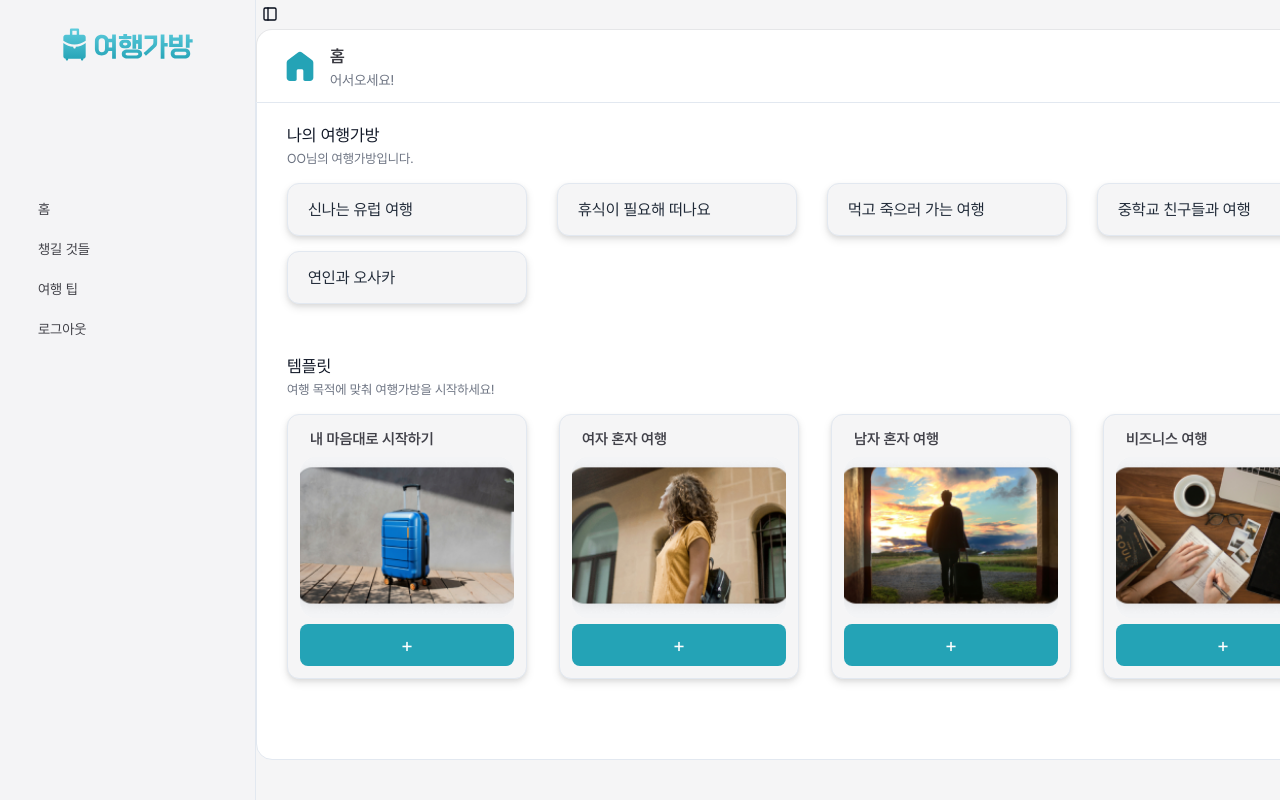
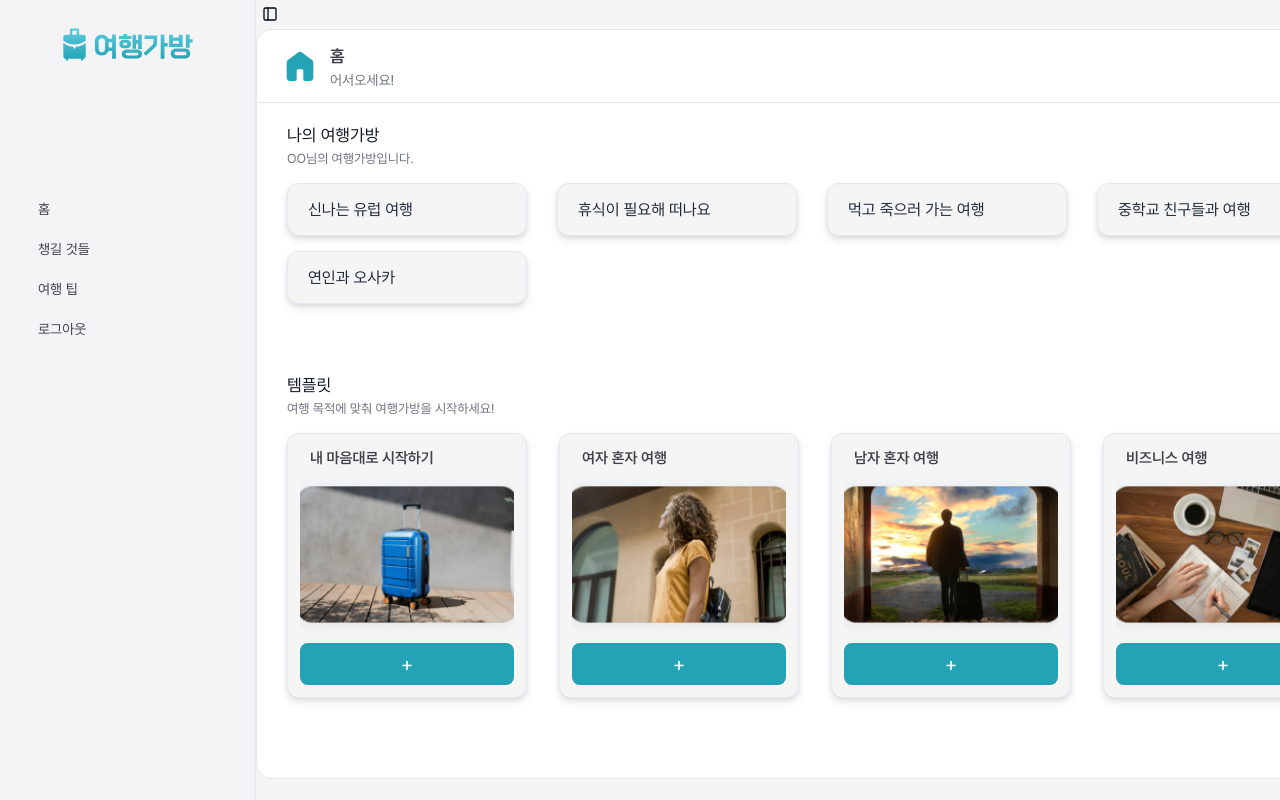
Before and after one commit to jiwonly/TravelBag, a React (Vite) app in the folder m7-frontend/: page / in a window 1280 px wide. Shown: the top 800 px of the page. Built offline with nearby package versions, Linux system fonts and the light colour scheme.

Commit message:
💄 UI: Add minimum height to dashboard

```diff
--- a/m7-frontend/src/components/BagList.jsx
+++ b/m7-frontend/src/components/BagList.jsx
@@ -2,7 +2,7 @@ import TravelBag from "./TravelBag";
 
 const BagList = () => {
   return (
-    <div className="baglist mt-[20px] mb-[10PX]">
+    <div className="baglist mt-[20px] mb-[10PX] min-h-[200px]">
       <div className="title text-[17px] text-gray-900">나의 여행가방</div>
       <div className="memo text-[13px] text-gray-500 mb-[15px]">
         OO님의 여행가방입니다.
```
